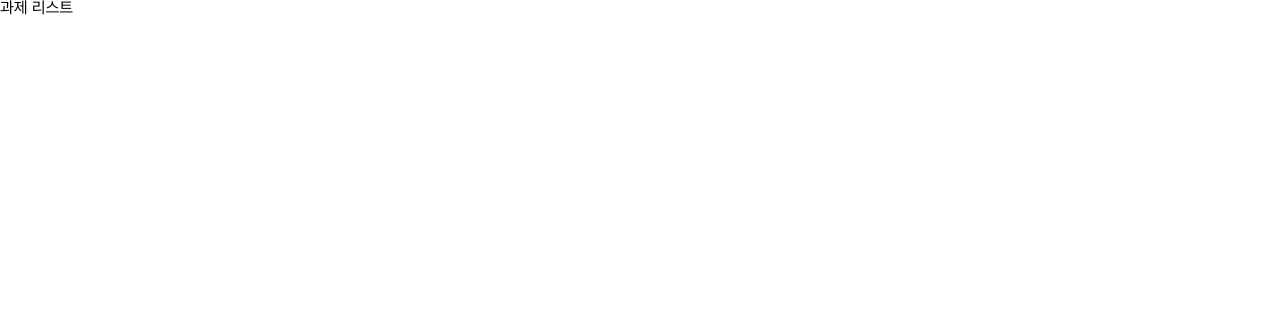
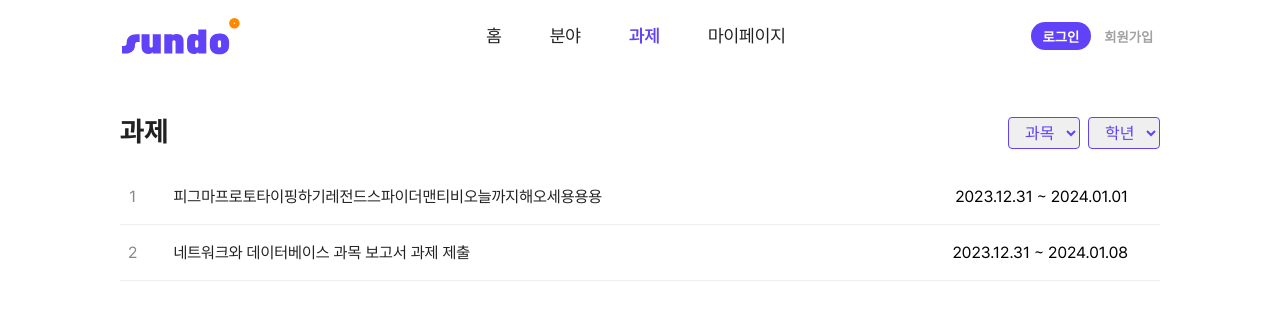
Before and after one commit to GSM-Not-Easy/Sundo-Frontend, a React (Create React App) app: page /task in a window 1280 px wide. Shown: the top 320 px of the page. Built offline with nearby package versions, Linux system fonts and the light colour scheme.

Commit message:
Add task list page

```diff
--- a/src/pageContainer/TaskPage/index.jsx
+++ b/src/pageContainer/TaskPage/index.jsx
@@ -1,7 +1,93 @@
 import * as S from './style';
+import * as C from '../../components';
+import { useEffect, useState } from 'react';
 
 const Task = () => {
-  return <div>과제 리스트</div>;
+  const tasks = [
+    {
+      num: '1',
+      title: '피그마프로토타이핑하기레전드스파이더맨티비오늘까지해오세용용용',
+      startDate: '2023.12.31',
+      endDate: '2024.01.01',
+      subject: 'HW',
+      grade: '3',
+    },
+    {
+      num: '2',
+      title: '네트워크와 데이터베이스 과목 보고서 과제 제출',
+      startDate: '2023.12.31',
+      endDate: '2024.01.08',
+      subject: 'SW',
+      grade: '2',
+    },
+  ];
+
+  const [selectedSubject, setSelectedSubject] = useState('');
+  const [selectedGrade, setSelectedGrade] = useState('');
+  const [filteredTasks, setFilteredTasks] = useState(tasks);
+
+  const handleSubjectChange = (e) => {
+    const subject = e.target.value;
+    setSelectedSubject(subject);
+  };
+
+  const handleGradeChange = (e) => {
+    const grade = e.target.value;
+    setSelectedGrade(grade);
+  };
+
+  useEffect(() => {
+    filterTasks(selectedSubject, selectedGrade);
+  }, [selectedSubject, selectedGrade]);
+
+  const filterTasks = (subject, grade) => {
+    if (subject === '' && grade === '') {
+      setFilteredTasks(tasks);
+    } else {
+      const filtered = tasks.filter((task) => {
+        return (
+          (subject === '' || task.subject === subject) &&
+          (grade === '' || task.grade === grade)
+        );
+      });
+      setFilteredTasks(filtered);
+    }
+  };
+
+  return (
+    <S.Task>
+      <C.Header />
+      <S.TaskWrapper>
+        <S.TitleWrapper>
+          <S.Title>과제</S.Title>
+          <S.ButtonWrapper>
+            <select value={selectedSubject} onChange={handleSubjectChange}>
+              <option value=''>과목</option>
+              <option value='SW'>SW</option>
+              <option value='HW'>HW</option>
+            </select>
+            <select value={selectedGrade} onChange={handleGradeChange}>
+              <option value=''>학년</option>
+              <option value='1'>1학년</option>
+              <option value='2'>2학년</option>
+              <option value='3'>3학년</option>
+            </select>
+          </S.ButtonWrapper>
+        </S.TitleWrapper>
+        <S.TaskList>
+          {filteredTasks.map((task, idx) => (
+            <S.TaskItem key={idx}>
+              <S.TaskNum>{task.num}</S.TaskNum>
+              <S.TaskTitle>{task.title}</S.TaskTitle>
+              <S.TaskDate>
+                {task.startDate} ~ {task.endDate}
+              </S.TaskDate>
+            </S.TaskItem>
+          ))}
+        </S.TaskList>
+      </S.TaskWrapper>
+    </S.Task>
+  );
 };
 
 export default Task;
--- a/src/pageContainer/TaskPage/style.js
+++ b/src/pageContainer/TaskPage/style.js
@@ -1 +1,84 @@
 import styled from 'styled-components';
+
+export const Task = styled.div`
+  width: 100vw;
+  height: 100vh;
+  display: flex;
+  flex-direction: column;
+  align-items: center;
+`;
+
+export const TaskWrapper = styled.div`
+  width: 65rem;
+  height: 100%;
+`;
+
+export const TitleWrapper = styled.div`
+  display: flex;
+  justify-content: space-between;
+  margin-top: 2.8125rem;
+`;
+
+export const Title = styled.h1`
+  color: #212121;
+  font-weight: 700;
+  font-size: 1.75rem;
+`;
+
+export const ButtonWrapper = styled.div`
+  display: flex;
+  gap: 0.5rem;
+
+  select {
+    width: 4.5rem;
+    height: 2rem;
+    border-radius: 0.25rem;
+    border: 0.0625rem solid #6142f8;
+    font-size: 1rem;
+    font-weight: 400;
+    color: #6142f8;
+    outline: none;
+    padding-left: 0.75rem;
+  }
+`;
+
+export const TaskList = styled.div`
+  width: 100%;
+  margin-top: 1.25rem;
+`;
+
+export const TaskItem = styled.div`
+  width: 100%;
+  height: 3.5rem;
+  display: flex;
+  align-items: center;
+  justify-content: space-between;
+  align-items: center;
+  border-bottom: 0.0625rem solid #eee;
+  cursor: pointer;
+
+  &:hover {
+    background-color: #fafafa;
+  }
+`;
+
+export const TaskNum = styled.span`
+  width: 33px;
+  height: 24px;
+  display: flex;
+  align-items: center;
+  justify-content: center;
+  font-size: 16px;
+  color: #888;
+`;
+
+export const TaskTitle = styled.span`
+  width: 100%;
+  padding-left: 1.75rem;
+  color: #212121;
+`;
+
+export const TaskDate = styled.span`
+  white-space: nowrap;
+  padding-right: 2rem;
+`;
```
